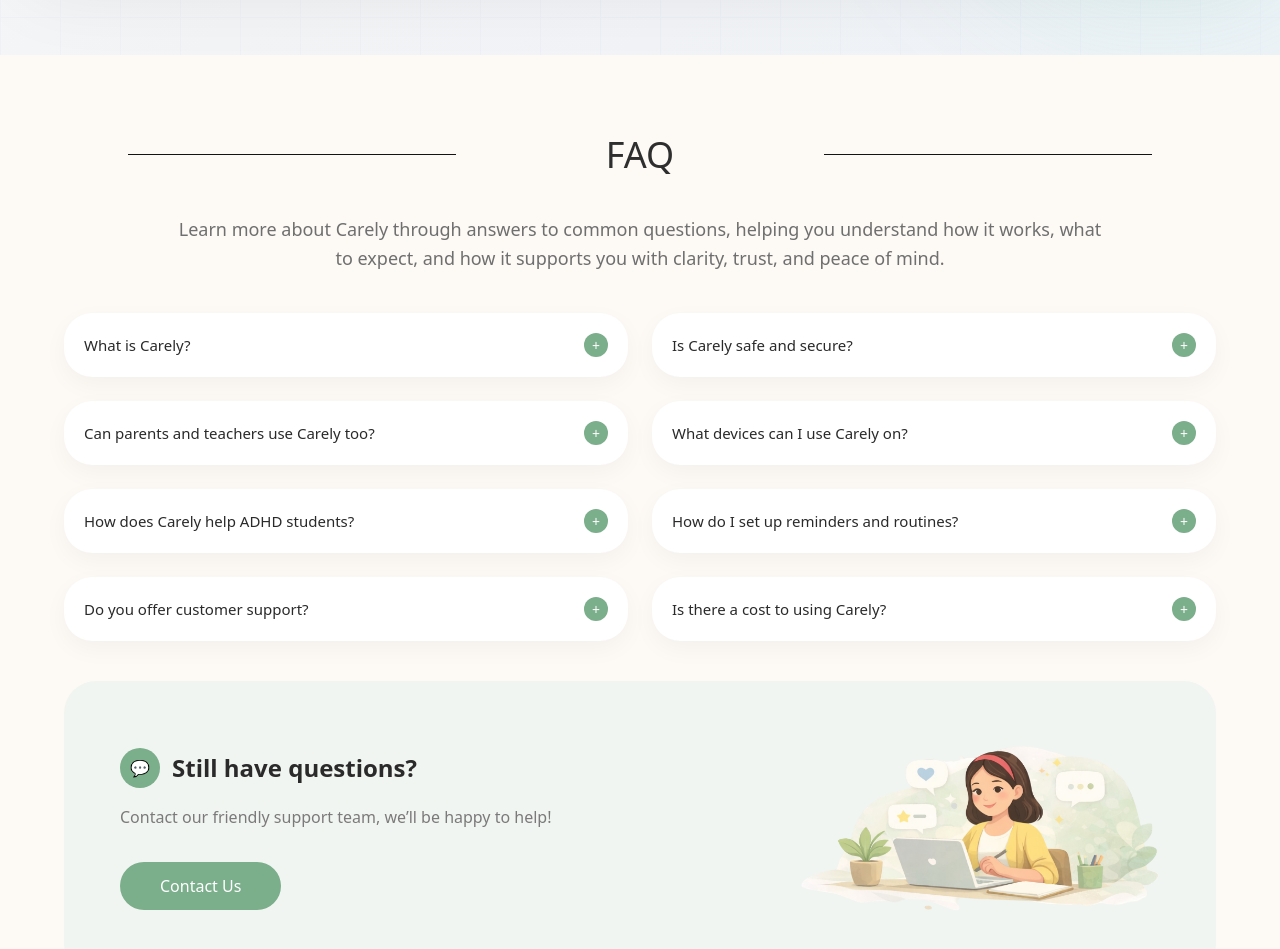
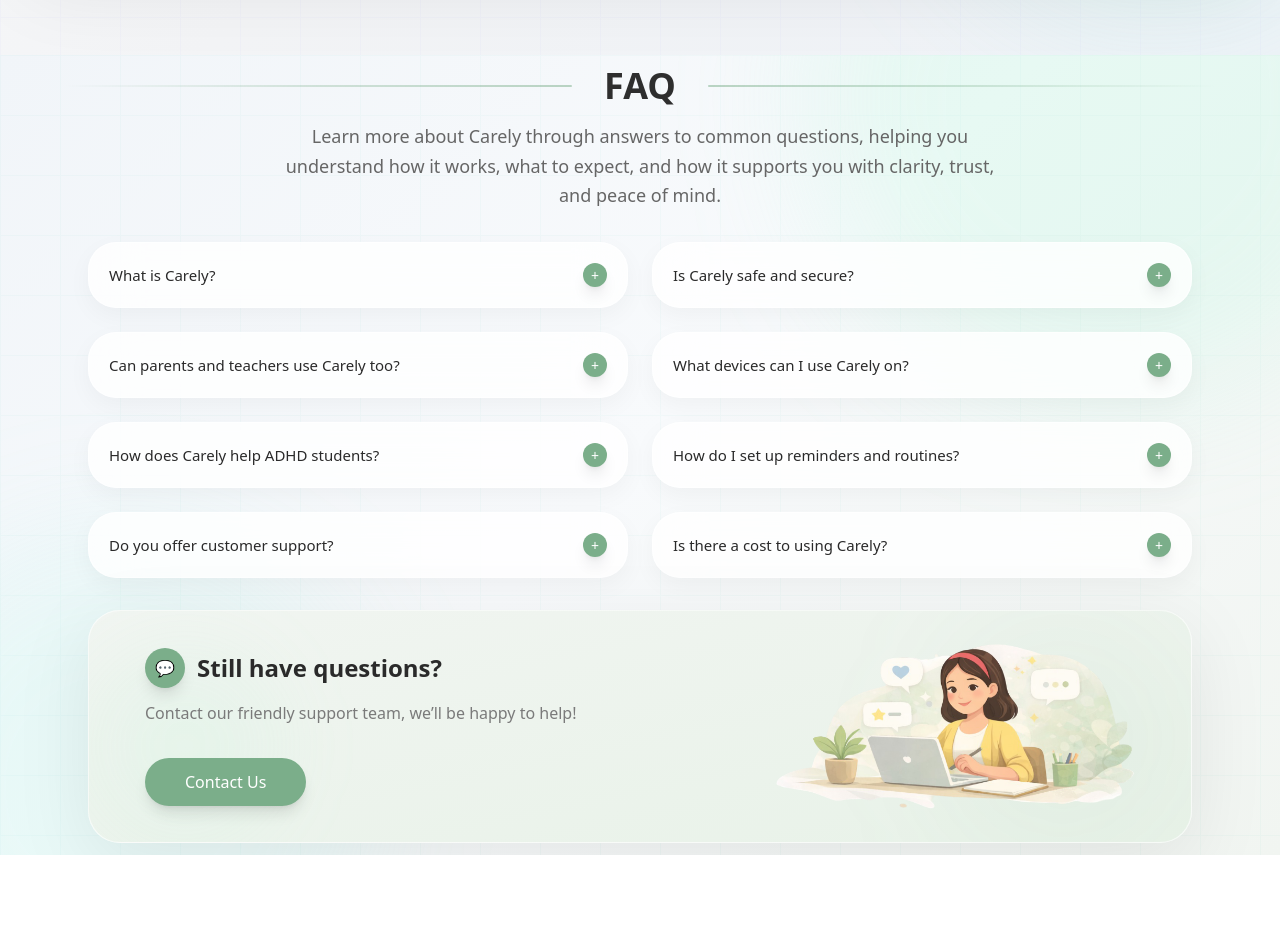
Before and after one commit to preetidas60/carely, a React (Vite) app: page / in a window 1280 px wide. Shown: the part 2620-3569 px from the top of the page. After the commit the page ends 3475 px from the top, so only its background shows below. Built offline with nearby package versions, Linux system fonts and the light colour scheme.

Commit message:
Enhanced Landing Page FAQ Section & made the page Dynamic

```diff
--- a/src/pages/Home/sections/FAQ/FAQ.tsx
+++ b/src/pages/Home/sections/FAQ/FAQ.tsx
@@ -1,64 +1,175 @@
+import { useState, useEffect } from "react";
 import Assets from "../../../../assets";
-import ".././Hero/Hero.css";
 import { faq } from "../../../../utils/String";
 
 export default function FAQ() {
+  const [mousePosition, setMousePosition] = useState({ x: 0, y: 0 });
+  const [scrollProgress, setScrollProgress] = useState(0);
+  const [inView, setInView] = useState(false);
+  const [expandedIndex, setExpandedIndex] = useState<number | null>(null);
+
+  // Mouse parallax effect
+  useEffect(() => {
+    const handleMouseMove = (e: MouseEvent) => {
+      const x = (e.clientX / window.innerWidth - 0.5) * 30;
+      const y = (e.clientY / window.innerHeight - 0.5) * 30;
+      setMousePosition({ x, y });
+    };
+
+    window.addEventListener("mousemove", handleMouseMove);
+    return () => window.removeEventListener("mousemove", handleMouseMove);
+  }, []);
+
+  // Scroll progress tracking
+  useEffect(() => {
+    const handleScroll = () => {
+      const faqSection = document.getElementById("faq");
+      if (!faqSection) return;
+
+      const rect = faqSection.getBoundingClientRect();
+      const sectionHeight = rect.height;
+      const viewportHeight = window.innerHeight;
+
+      const denominator = Math.max(1, sectionHeight - viewportHeight);
+      const progress = Math.max(0, Math.min(1, 1 - rect.top / denominator));
+
+      setScrollProgress(progress);
+    };
+
+    window.addEventListener("scroll", handleScroll);
+    handleScroll();
+    return () => window.removeEventListener("scroll", handleScroll);
+  }, []);
+
+  // Intersection Observer
+  useEffect(() => {
+    const section = document.getElementById("faq");
+    if (!section) return;
+
+    const observer = new IntersectionObserver(
+      ([entry]) => {
+        if (entry.isIntersecting) {
+          setInView(true);
+          observer.disconnect();
+        }
+      },
+      { threshold: 0.2 }
+    );
+
+    observer.observe(section);
+    return () => observer.disconnect();
+  }, []);
+
   return (
-    <main className="hero relative z-10 w-full min-h-screen py-12 md:py-20 flex flex-col items-center gap-y-10">
+    <main
+      id="faq"
+      className="relative w-full min-h-screen flex items-center justify-center overflow-hidden"
+    >
+      {/* Gradient background */}
+      <div
+        className="absolute inset-0 transition-opacity duration-1000"
+        style={{
+          background: `linear-gradient(135deg,
+            rgba(241, 245, 249, ${1 - scrollProgress * 0.3}) 0%,
+            rgba(248, 250, 252, ${1 - scrollProgress * 0.2}) 50%,
+            rgba(241, 245, 241, ${1 - scrollProgress * 0.1}) 100%)`,
+        }}
+      />
+
+      {/* Animated grid */}
+      <div
+        className="absolute inset-0 opacity-[0.025]"
+        style={{
+          backgroundImage:
+            "linear-gradient(to right, #10b981 1px, transparent 1px), linear-gradient(to bottom, #10b981 1px, transparent 1px)",
+          backgroundSize: "60px 60px",
+          animation: "gridPulse 4s ease-in-out infinite alternate",
+        }}
+      />
+
+      {/* Floating orbs */}
+      <div
+        className="absolute -top-64 -right-32 w-[600px] h-[600px] bg-emerald-200/20 rounded-full blur-3xl transition-all duration-700"
+        style={{
+          transform: `translate(${mousePosition.x * -0.3}px, ${
+            mousePosition.y * -0.3
+          }px) scale(${1 + scrollProgress * 0.2})`,
+          opacity: 1 - scrollProgress * 0.3,
+        }}
+      />
+      <div
+        className="absolute top-[60%] -left-32 w-[500px] h-[500px] bg-teal-200/15 rounded-full blur-3xl transition-all duration-700"
+        style={{
+          transform: `translate(${mousePosition.x * 0.4}px, ${
+            mousePosition.y * 0.4
+          }px) scale(${1 + scrollProgress * 0.15})`,
+          opacity: 1 - scrollProgress * 0.2,
+        }}
+      />
+
+      {/* Content */}
+      <div className="relative z-10 w-full flex flex-col items-center gap-8 px-4 sm:px-8">
         {/* TITLE */}
-      <div className="flex items-center justify-center gap-5 w-[90%] md:w-4/5">
-        <hr className="flex-1 border-[#131313]" />
+        <div className="flex flex-col items-center gap-4 w-full max-w-6xl">
+          <div
+            className="flex items-center justify-center gap-3 sm:gap-4 w-full"
+            style={{
+              animation: inView
+                ? "slideInDown 0.8s ease-out 0.2s both"
+                : "none",
+            }}
+          >
+            <div className="flex-1 h-[1.5px] sm:h-[2px] bg-gradient-to-r from-transparent via-primary/30 to-primary/50 rounded-full max-w-[100px] sm:max-w-[200px] md:max-w-none" />
 
-        <div className="font-octo-bold flex-1 text-center text-2xl sm:text-3xl md:text-4xl">
+            <h1 className="text-2xl sm:text-3xl md:text-4xl font-bold text-center text-textMain px-2 sm:px-4 whitespace-nowrap">
               {faq.title}
+            </h1>
+
+            <div className="flex-1 h-[1.5px] sm:h-[2px] bg-gradient-to-l from-transparent via-primary/30 to-primary/50 rounded-full max-w-[100px] sm:max-w-[200px] md:max-w-none" />
           </div>
 
-        <hr className="flex-1 border-[#131313]" />
+          <p
+            className="max-w-3xl text-center text-sm sm:text-base md:text-lg text-[#666] leading-relaxed px-4 sm:px-6"
+            style={{
+              animation: inView ? "slideInUp 0.8s ease-out 0.4s both" : "none",
+            }}
+          >
+            {faq.subtitle}
+          </p>
         </div>
 
-      {/* SUBTITLE */}
-      <section className="max-w-5xl mx-auto text-center px-6 md:px-10">
-        <p className="text-base md:text-lg text-[#6F6F6F] leading-relaxed">
-          {faq.subtitle}
-        </p>
-      </section>
-
         {/* FAQ GRID */}
-      <section className="w-full px-6 md:px-8">
-        <div className="max-w-6xl mx-auto grid md:grid-cols-2 gap-6">
+        <section className="w-full max-w-6xl px-4 sm:px-6">
+          <div className="grid md:grid-cols-2 gap-6">
             {faq.questions.map((item, i) => (
-            <div
+              <FAQCard
                 key={i}
-              className="
-                bg-white
-                rounded-[28px]
-                p-5
-                flex
-                justify-between
-                items-center
-                gap-x-6
-                shadow-[0_8px_24px_rgba(0,0,0,0.04)]
-              "
-            >
-              <p className="text-sm md:text-[15px] text-[#2A2A2A]">
-                {item.question}
-              </p>
-
-              <div className="w-6 h-6 rounded-full bg-primary flex items-center justify-center text-white text-sm flex-shrink-0">
-                +
-              </div>
-            </div>
+                question={item.question}
+                index={i}
+                inView={inView}
+                isExpanded={expandedIndex === i}
+                onClick={() => setExpandedIndex(expandedIndex === i ? null : i)}
+              />
             ))}
           </div>
         </section>
 
         {/* STILL HAVE QUESTIONS */}
-      <section className="w-full px-6 md:px-8">
-        <div className="max-w-6xl mx-auto bg-[#F1F5F1] rounded-[32px] px-8 md:px-14 py-12 md:py-16 grid md:grid-cols-2 gap-12 items-center">
+        <section
+          className="w-full max-w-6xl px-4 sm:px-6"
+          style={{
+            animation: inView ? "fadeInScale 0.8s ease-out 1s both" : "none",
+          }}
+        >
+          <div className="relative bg-gradient-to-br from-[#F1F5F1] to-[#E8F2E8] rounded-[32px] px-8 md:px-14 py-12 md:py-8 grid md:grid-cols-2 gap-12 items-center shadow-[0_20px_80px_rgba(0,0,0,0.08)] border border-white/60 overflow-hidden">
+            {/* Decorative background elements */}
+            <div className="absolute top-0 right-0 w-64 h-64 bg-primary/5 rounded-full blur-3xl" />
+            <div className="absolute bottom-0 left-0 w-48 h-48 bg-emerald-200/10 rounded-full blur-2xl" />
+
             {/* LEFT */}
-          <div>
-            <div className="flex items-center gap-3 mb-4">
-              <div className="w-10 h-10 rounded-full bg-primary flex items-center justify-center text-white">
+            <div className="relative z-10">
+              <div className="flex items-center gap-3">
+                <div className="w-10 h-10 rounded-full bg-primary flex items-center justify-center text-white shadow-lg">
                   💬
                 </div>
 
@@ -67,25 +178,105 @@ export default function FAQ() {
                 </h3>
               </div>
 
-            <p className="text-[#7A7A7A] max-w-md leading-relaxed">
+              <p className="text-[#7A7A7A] max-w-md leading-relaxed pt-3">
                 {faq.contactSection.description}
               </p>
 
-            <button className="mt-8 bg-primary text-white px-8 md:px-10 py-3 rounded-full font-medium">
+              <button className="mt-8 bg-primary text-white px-8 md:px-10 py-3 rounded-full font-medium shadow-lg hover:shadow-xl transition-all duration-300 hover:scale-105 active:scale-95">
                 {faq.contactSection.buttonText}
               </button>
             </div>
 
             {/* RIGHT ILLUSTRATION */}
-          <div className="flex justify-end">
+            <div className="flex justify-end relative z-10">
               <img
                 src={Assets.images_aboutUsFooter}
                 alt="Support Illustration"
-              className="w-[280px] md:w-[360px]"
+                className="w-[280px] md:w-[360px] transition-transform duration-500 hover:scale-105"
               />
             </div>
           </div>
         </section>
+      </div>
+
+      <style>{`
+        @keyframes slideInDown {
+          from { opacity: 0; transform: translateY(-30px); }
+          to { opacity: 1; transform: translateY(0); }
+        }
+        @keyframes slideInUp {
+          from { opacity: 0; transform: translateY(30px); }
+          to { opacity: 1; transform: translateY(0); }
+        }
+        @keyframes fadeInScale {
+          from { opacity: 0; transform: scale(0.95); }
+          to { opacity: 1; transform: scale(1); }
+        }
+        @keyframes gridPulse {
+          from { opacity: 0.025; }
+          to { opacity: 0.04; }
+        }
+        @keyframes rotate {
+          from { transform: rotate(0deg); }
+          to { transform: rotate(180deg); }
+        }
+      `}</style>
     </main>
   );
 }
+
+interface FAQCardProps {
+  question: string;
+  index: number;
+  inView: boolean;
+  isExpanded: boolean;
+  onClick: () => void;
+}
+
+function FAQCard({
+  question,
+  index,
+  inView,
+  isExpanded,
+  onClick,
+}: FAQCardProps) {
+  const [isHovered, setIsHovered] = useState(false);
+
+  return (
+    <div
+      className="bg-white/80 backdrop-blur-xl rounded-[28px] p-5 flex justify-between items-center gap-x-6 cursor-pointer transition-all duration-500 group border border-white/60"
+      onMouseEnter={() => setIsHovered(true)}
+      onMouseLeave={() => setIsHovered(false)}
+      onClick={onClick}
+      style={{
+        animation: inView
+          ? `fadeInScale 0.6s ease-out ${0.6 + 0.1 * index}s both`
+          : "none",
+        transform: isHovered
+          ? "translateY(-4px) scale(1.01)"
+          : "translateY(0) scale(1)",
+        boxShadow: isHovered
+          ? "0 20px 40px rgba(0, 0, 0, 0.12)"
+          : "0 8px 24px rgba(0, 0, 0, 0.04)",
+      }}
+    >
+      <p className="text-sm md:text-[15px] text-[#2A2A2A] group-hover:text-primary transition-colors duration-300">
+        {question}
+      </p>
+
+      <div
+        className="w-6 h-6 rounded-full bg-primary flex items-center justify-center text-white text-sm flex-shrink-0 transition-all duration-300 shadow-lg"
+        style={{
+          transform: isExpanded
+            ? "rotate(45deg) scale(1.1)"
+            : isHovered
+            ? "rotate(0deg) scale(1.1)"
+            : "rotate(0deg) scale(1)",
+          backgroundColor: isExpanded ? "#059669" : undefined,
+        }}
+      >
+        +
+      </div>
+    </div>
+  );
+}
```
Lines whose indentation alone changed are shown as unchanged.
